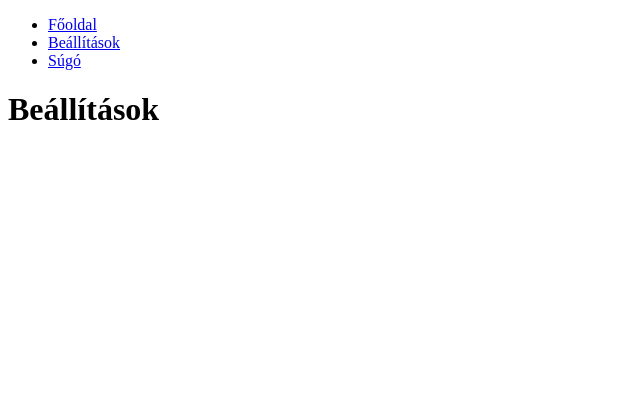
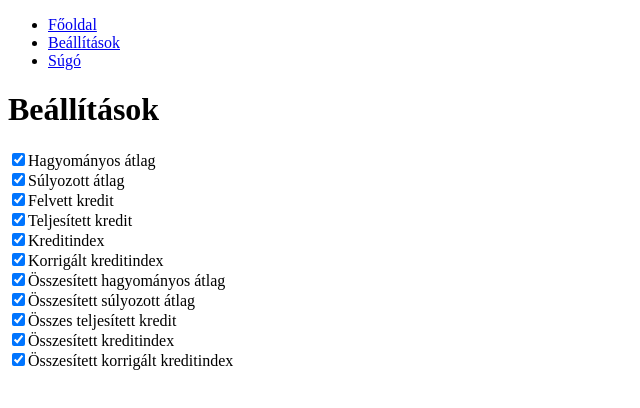
Before and after one commit to janosnagygyorgy/kredit-v2, a React (Vite) app: page /settings in a window 1280 px wide. Shown: the top 408 px of the page, without its empty margins (0-640 px from the left). Built offline with nearby package versions, Linux system fonts and the light colour scheme.

Commit message:
Add settings

```diff
--- a/src/App.tsx
+++ b/src/App.tsx
@@ -2,13 +2,26 @@ import { Navigate, Route, Routes } from "react-router-dom";
 import Navbar from "./components/Navbar";
 import Home from "./pages/Home";
 import Settings from "./pages/Settings";
+import Help from "./pages/Help";
+import StorageService from "./services/StorageService";
 import CalculatorService from "./services/CalculatorService";
-import StorageService from "./services/StorageService";
-import Help from "./pages/Help";
+import type { CalculatorServiceConfig } from "./interfaces/CalculatorServiceConfig";
+import { useEffect, useState } from "react";
 
 function App() {
-  const calculatorService = new CalculatorService();
   const storageService = new StorageService();
+  const [config, setConfig] = useState(storageService.getConfig());
+  const calculatorService = new CalculatorService(config);
+
+  function toggleSetting(setting: string): void {
+    setConfig(
+      (c) => ({ ...c, [setting]: !c[setting] } as CalculatorServiceConfig)
+    );
+  }
+
+  useEffect(() => {
+    storageService.saveConfig(config);
+  }, [config]);
 
   return (
     <>
@@ -26,7 +39,7 @@ function App() {
           />
           <Route
             path="/settings"
-            element={<Settings calculatorService={calculatorService} />}
+            element={<Settings config={config} toggleSetting={toggleSetting} />}
           />
           <Route path="/help" element={<Help />} />
           <Route path="*" element={<Navigate replace to="/home" />} />
--- a/src/components/StatisticsDisplay.tsx
+++ b/src/components/StatisticsDisplay.tsx
@@ -9,26 +9,35 @@ function StatisticsDisplay({ calculatorService }: StatisticsDisplayProps) {
     <>
       <h2>Féléves adatok</h2>
       <div>
-        {`Hagyományos átlag: ${
-          Math.round(calculatorService.semesterTraditionalAverage() * 100) / 100
+        {calculatorService.config.semesterTraditionalAverage &&
+          `Hagyományos átlag: ${
+            Math.round(calculatorService.semesterTraditionalAverage() * 100) /
+            100
           }`}
       </div>
       <div>
-        {`Súlyozott átlag: ${
+        {calculatorService.config.semesterWeightedAverage &&
+          `Súlyozott átlag: ${
             Math.round(calculatorService.semesterWeightedAverage() * 100) / 100
           }`}
       </div>
-      <div>{`Felvett kredit: ${calculatorService.semesterCreditSum()}`}</div>
       <div>
-        {`Teljesített kredit: ${calculatorService.semesterCompletedCreditSum()}`}
+        {calculatorService.config.semesterCreditSum &&
+          `Felvett kredit: ${calculatorService.semesterCreditSum()}`}
       </div>
       <div>
-        {`Kreditindex: ${
+        {calculatorService.config.semesterCompletedCreditSum &&
+          `Teljesített kredit: ${calculatorService.semesterCompletedCreditSum()}`}
+      </div>
+      <div>
+        {calculatorService.config.semesterCreditIndex &&
+          `Kreditindex: ${
             Math.round(calculatorService.semesterCreditIndex() * 100) / 100
           }`}
       </div>
       <div>
-        {`Korrigált kreditindex: ${
+        {calculatorService.config.semesterCorrectedCreditIndex &&
+          `Korrigált kreditindex: ${
             Math.round(calculatorService.semesterCorrectedCreditIndex() * 100) /
             100
           }`}
@@ -36,28 +45,34 @@ function StatisticsDisplay({ calculatorService }: StatisticsDisplayProps) {
 
       <h2>Összesített adatok</h2>
       <div>
-        {`Összesített hagyományos átlag: ${
+        {calculatorService.config.cumulatedTraditionalAverage &&
+          `Összesített hagyományos átlag: ${
             Math.round(calculatorService.cumulatedTraditionalAverage() * 100) /
             100
           }`}
       </div>
       <div>
-        {`Összesített súlyozott átlag: ${
+        {calculatorService.config.cumulatedWeightedAverage &&
+          `Összesített súlyozott átlag: ${
             Math.round(calculatorService.cumulatedWeightedAverage() * 100) / 100
           }`}
       </div>
       <div>
-        {`Összes teljesített kredit: ${calculatorService.cumulatedCompletedCreditSum()}`}
+        {calculatorService.config.cumulatedCompletedCreditSum &&
+          `Összes teljesített kredit: ${calculatorService.cumulatedCompletedCreditSum()}`}
       </div>
       <div>
-        {`Összesített kreditindex: ${
+        {calculatorService.config.cumulatedCreditIndex &&
+          `Összesített kreditindex: ${
             Math.round(calculatorService.cumulatedCreditIndex() * 100) / 100
           }`}
       </div>
       <div>
-        {`Összesített korrigált kreditindex: ${
-          Math.round(calculatorService.cumulatedCorrectedCreditIndex() * 100) /
-          100
+        {calculatorService.config.cumulatedCorrectedCreditIndex &&
+          `Összesített korrigált kreditindex: ${
+            Math.round(
+              calculatorService.cumulatedCorrectedCreditIndex() * 100
+            ) / 100
           }`}
       </div>
     </>
--- /dev/null
+++ b/src/interfaces/CalculatorServiceConfig.tsx
@@ -0,0 +1,3 @@
+export interface CalculatorServiceConfig {
+  [key: string]: boolean;
+}
--- a/src/pages/Settings.tsx
+++ b/src/pages/Settings.tsx
@@ -1,13 +1,102 @@
-import type CalculatorService from "../services/CalculatorService";
+import type { CalculatorServiceConfig } from "../interfaces/CalculatorServiceConfig";
 
 interface SettingsProps {
-  calculatorService: CalculatorService;
+  config: CalculatorServiceConfig;
+  toggleSetting: (setting: string) => void;
 }
 
-function Settings({ calculatorService }: SettingsProps) {
+function Settings({ config, toggleSetting }: SettingsProps) {
   return (
     <>
       <h1>Beállítások</h1>
+      <div>
+        <input
+          type="checkbox"
+          checked={config["semesterTraditionalAverage"]}
+          onChange={() => toggleSetting("semesterTraditionalAverage")}
+        />
+        Hagyományos átlag
+      </div>
+      <div>
+        <input
+          type="checkbox"
+          checked={config["semesterWeightedAverage"]}
+          onChange={() => toggleSetting("semesterWeightedAverage")}
+        />
+        Súlyozott átlag
+      </div>
+      <div>
+        <input
+          type="checkbox"
+          checked={config["semesterCreditSum"]}
+          onChange={() => toggleSetting("semesterCreditSum")}
+        />
+        Felvett kredit
+      </div>
+      <div>
+        <input
+          type="checkbox"
+          checked={config["semesterCompletedCreditSum"]}
+          onChange={() => toggleSetting("semesterCompletedCreditSum")}
+        />
+        Teljesített kredit
+      </div>
+      <div>
+        <input
+          type="checkbox"
+          checked={config["semesterCreditIndex"]}
+          onChange={() => toggleSetting("semesterCreditIndex")}
+        />
+        Kreditindex
+      </div>
+      <div>
+        <input
+          type="checkbox"
+          checked={config["semesterCorrectedCreditIndex"]}
+          onChange={() => toggleSetting("semesterCorrectedCreditIndex")}
+        />
+        Korrigált kreditindex
+      </div>
+      <div>
+        <input
+          type="checkbox"
+          checked={config["cumulatedTraditionalAverage"]}
+          onChange={() => toggleSetting("cumulatedTraditionalAverage")}
+        />
+        Összesített hagyományos átlag
+      </div>
+      <div>
+        <input
+          type="checkbox"
+          checked={config["cumulatedWeightedAverage"]}
+          onChange={() => toggleSetting("cumulatedWeightedAverage")}
+        />
+        Összesített súlyozott átlag
+      </div>
+      <div>
+        <input
+          type="checkbox"
+          checked={config["cumulatedCompletedCreditSum"]}
+          onChange={() => toggleSetting("cumulatedCompletedCreditSum")}
+        />
+        Összes teljesített kredit
+      </div>
+      <div>
+        <input
+          type="checkbox"
+          checked={config["cumulatedCreditIndex"]}
+          onChange={() => toggleSetting("cumulatedCreditIndex")}
+        />
+        Összesített kreditindex
+      </div>
+      <div>
+        <input
+          type="checkbox"
+          checked={config["cumulatedCorrectedCreditIndex"]}
+          onChange={() => toggleSetting("cumulatedCorrectedCreditIndex")}
+        />
+        Összesített korrigált kreditindex
+      </div>
     </>
   );
 }
--- a/src/services/CalculatorService.ts
+++ b/src/services/CalculatorService.ts
@@ -1,9 +1,15 @@
+import type { CalculatorServiceConfig } from "../interfaces/CalculatorServiceConfig";
 import type { StoredData } from "../interfaces/StoredData";
 import type { Subject } from "../interfaces/Subject";
 
 class CalculatorService {
   private data: StoredData = [];
   private selectedSemester: string = "";
+  public readonly config: CalculatorServiceConfig;
+
+  public constructor(config: CalculatorServiceConfig) {
+    this.config = config;
+  }
 
   public load(data: StoredData, selectedSemester: string): void {
     this.data = data;
--- a/src/services/StorageService.ts
+++ b/src/services/StorageService.ts
@@ -1,3 +1,4 @@
+import type { CalculatorServiceConfig } from "../interfaces/CalculatorServiceConfig";
 import type { StoredData } from "../interfaces/StoredData";
 
 class StorageService {
@@ -8,11 +9,10 @@ class StorageService {
 
   public getData(): StoredData {
     const data = localStorage.getItem("data");
-    if (data === null)
+    if (!data)
       return [
-        { name: "A", subjects: [] },
-        { name: "B", subjects: [] },
-        { name: "C", subjects: [] },
+        { name: "Semester1", subjects: [] },
+        { name: "Semester2", subjects: [] },
       ];
     return JSON.parse(data);
   }
@@ -22,6 +22,31 @@ class StorageService {
     localStorage.setItem("selectedSemester", selectedSemester);
     console.log(data);
   }
+
+  public getConfig(): CalculatorServiceConfig {
+    const config = localStorage.getItem("config");
+    if (!config) {
+      return {
+        semesterTraditionalAverage: true,
+        semesterWeightedAverage: true,
+        semesterCreditSum: true,
+        semesterCompletedCreditSum: true,
+        semesterCreditIndex: true,
+        semesterCorrectedCreditIndex: true,
+        cumulatedTraditionalAverage: true,
+        cumulatedWeightedAverage: true,
+        cumulatedCompletedCreditSum: true,
+        cumulatedCreditIndex: true,
+        cumulatedCorrectedCreditIndex: true,
+      };
+    }
+    return JSON.parse(config);
+  }
+
+  public saveConfig(config: CalculatorServiceConfig): void {
+    localStorage.setItem("config", JSON.stringify(config));
+    console.log(config);
+  }
 }
 
 export default StorageService;
```
Lines whose indentation alone changed are shown as unchanged.
